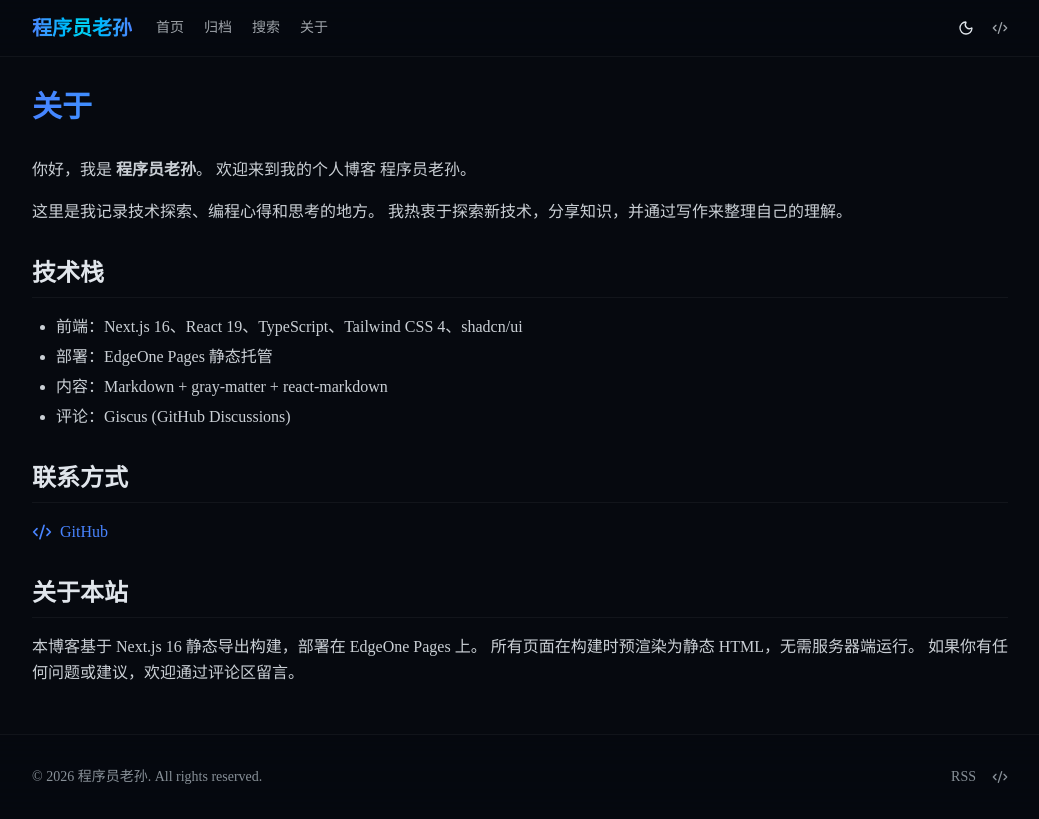
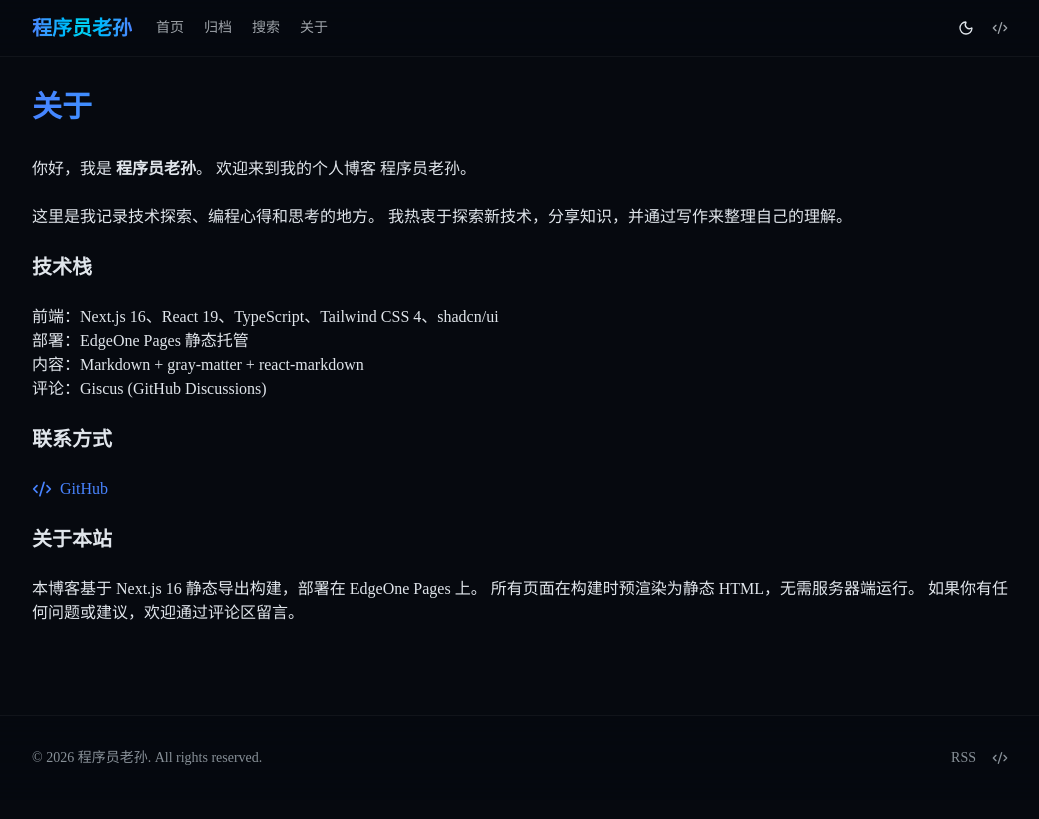
Before and after one commit to spmno/mrsun.me, a Next.js app: page /about in a window 1280 px wide. Shown: the whole page, without its empty margins (120-1159 px from the left). Built offline with nearby package versions, Linux system fonts and the light colour scheme.

Commit message:
fixed markdown table bug.

```diff
--- a/src/app/globals.css
+++ b/src/app/globals.css
@@ -141,57 +141,57 @@
   }
 }
 
-.prose_custom {
+.prose-custom {
   @apply text-foreground/90 leading-relaxed;
 }
-.prose_custom h1,
-.prose_custom h2,
-.prose_custom h3,
-.prose_custom h4 {
+.prose-custom h1,
+.prose-custom h2,
+.prose-custom h3,
+.prose-custom h4 {
   @apply font-bold mt-8 mb-4 text-foreground scroll-mt-20;
 }
-.prose_custom h1 { @apply text-3xl; }
-.prose_custom h2 { @apply text-2xl border-b border-border/50 pb-2; }
-.prose_custom h3 { @apply text-xl; }
-.prose_custom h4 { @apply text-lg; }
-.prose_custom p { @apply my-4; }
-.prose_custom a {
+.prose-custom h1 { @apply text-3xl; }
+.prose-custom h2 { @apply text-2xl border-b border-border/50 pb-2; }
+.prose-custom h3 { @apply text-xl; }
+.prose-custom h4 { @apply text-lg; }
+.prose-custom p { @apply my-4; }
+.prose-custom a {
   @apply text-primary hover:underline;
 }
-.prose_custom ul,
-.prose_custom ol { @apply my-4 pl-6; }
-.prose_custom ul { @apply list-disc; }
-.prose_custom ol { @apply list-decimal; }
-.prose_custom li { @apply my-1; }
-.prose_custom blockquote {
+.prose-custom ul,
+.prose-custom ol { @apply my-4 pl-6; }
+.prose-custom ul { @apply list-disc; }
+.prose-custom ol { @apply list-decimal; }
+.prose-custom li { @apply my-1; }
+.prose-custom blockquote {
   @apply border-l-4 border-primary/40 pl-4 italic text-muted-foreground my-6;
 }
-.prose_custom pre {
+.prose-custom pre {
   @apply rounded-xl border border-border/50 bg-muted/50 p-4 overflow-x-auto text-sm font-mono;
 }
-.prose_custom code {
+.prose-custom code {
   @apply rounded bg-muted px-1.5 py-0.5 text-sm font-mono;
 }
-.prose_custom pre code {
+.prose-custom pre code {
   @apply bg-transparent p-0;
 }
-.prose_custom table {
+.prose-custom table {
   @apply w-full border-collapse my-6;
 }
-.prose_custom th,
-.prose_custom td {
+.prose-custom th,
+.prose-custom td {
   @apply border border-border px-4 py-2 text-left;
 }
-.prose_custom th {
+.prose-custom th {
   @apply bg-muted font-semibold;
 }
-.prose_custom img {
+.prose-custom img {
   @apply rounded-xl border border-border/50 max-w-full h-auto;
 }
-.prose_custom hr {
+.prose-custom hr {
   @apply border-border/50 my-8;
 }
-.prose_custom input[type="checkbox"] {
+.prose-custom input[type="checkbox"] {
   @apply mr-2;
 }
 
```
